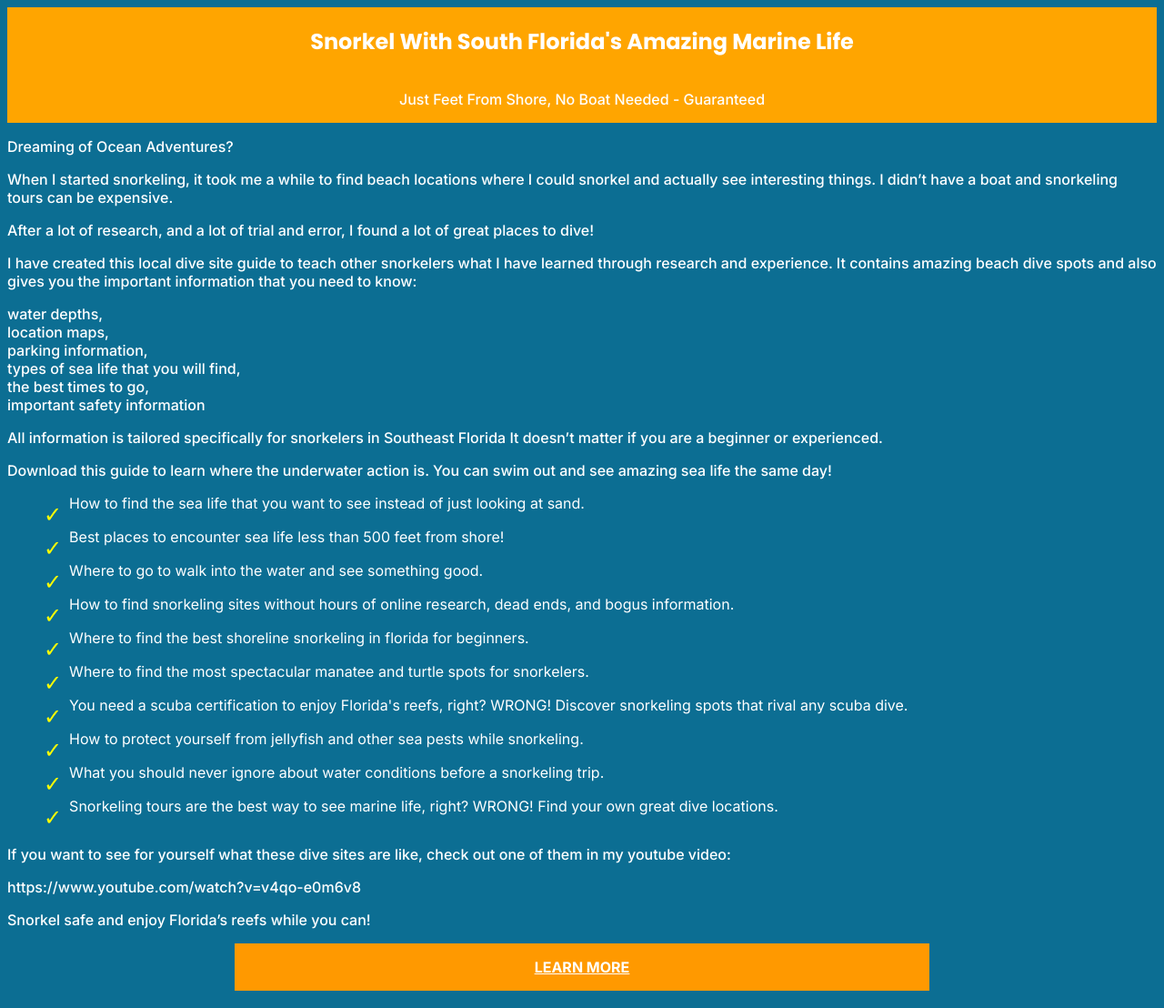
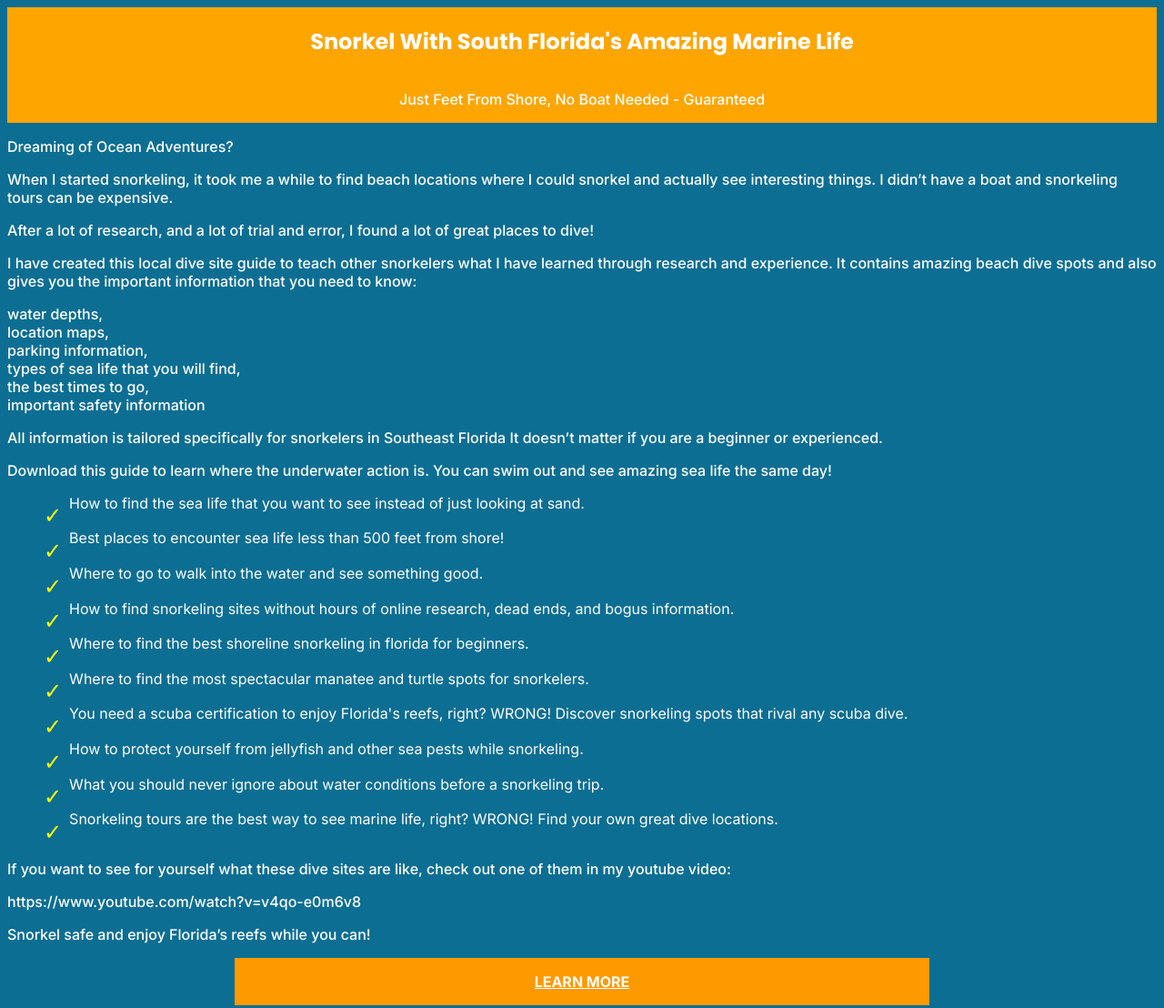
Before and after one commit to gpeach/snorkeldreams-landing-1, a website: page index.html in a window 1280 px wide. Shown: the whole page at 91% size. Drawn offline with Linux system fonts and the light colour scheme; a web font is replaced by a local one.

```diff
--- a/css/snorkeldreams_landing_page.css
+++ b/css/snorkeldreams_landing_page.css
@@ -2,7 +2,6 @@
 #block-15531a44e8e775199138 ul,
 ul.custom-checkmark {
   list-style-type: none !important; /* Remove default bullets */
-  list-style: none !important; /* Remove default bullets */
 }
 
 #block-15531a44e8e775199138 ul[data-rte-list] li>*:first-child::before{
@@ -31,7 +30,7 @@
   content: '✓'; /* Checkmark symbol */
   color: yellow; /* Checkmark color */
   margin-right: 8px; /* Space between checkmark and text */
-  margin-top: 0.5rem;
+  margin-top: 0.6rem;
   font-size: 1.5rem; /* Checkmark size */
 }
 
@@ -113,6 +112,8 @@
   font-size: 1em;
   text-align: center;
 }
+
+
 
 /*bottom margin for 1st lp button*/
 #block-1877513d7b73d107c191 {
```
